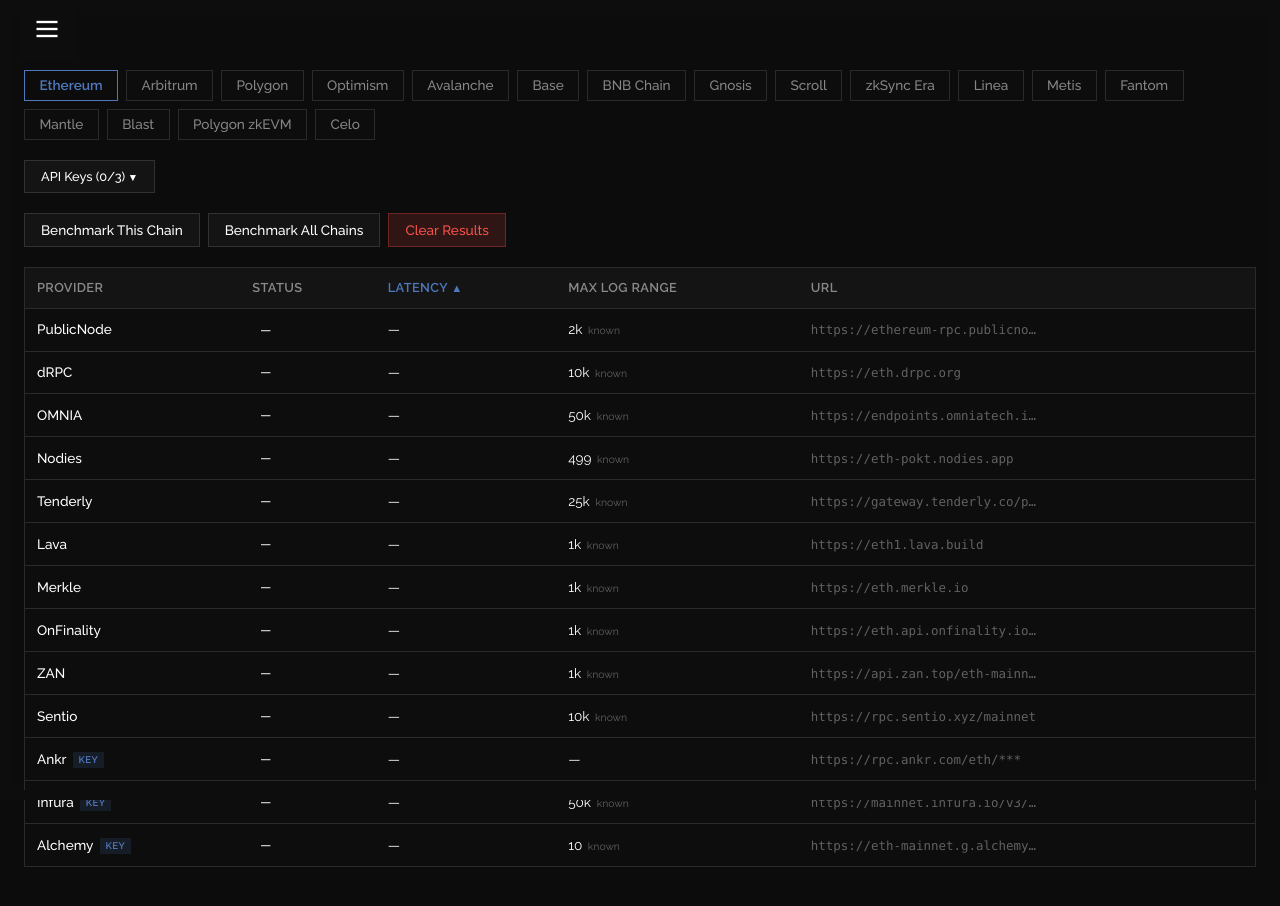
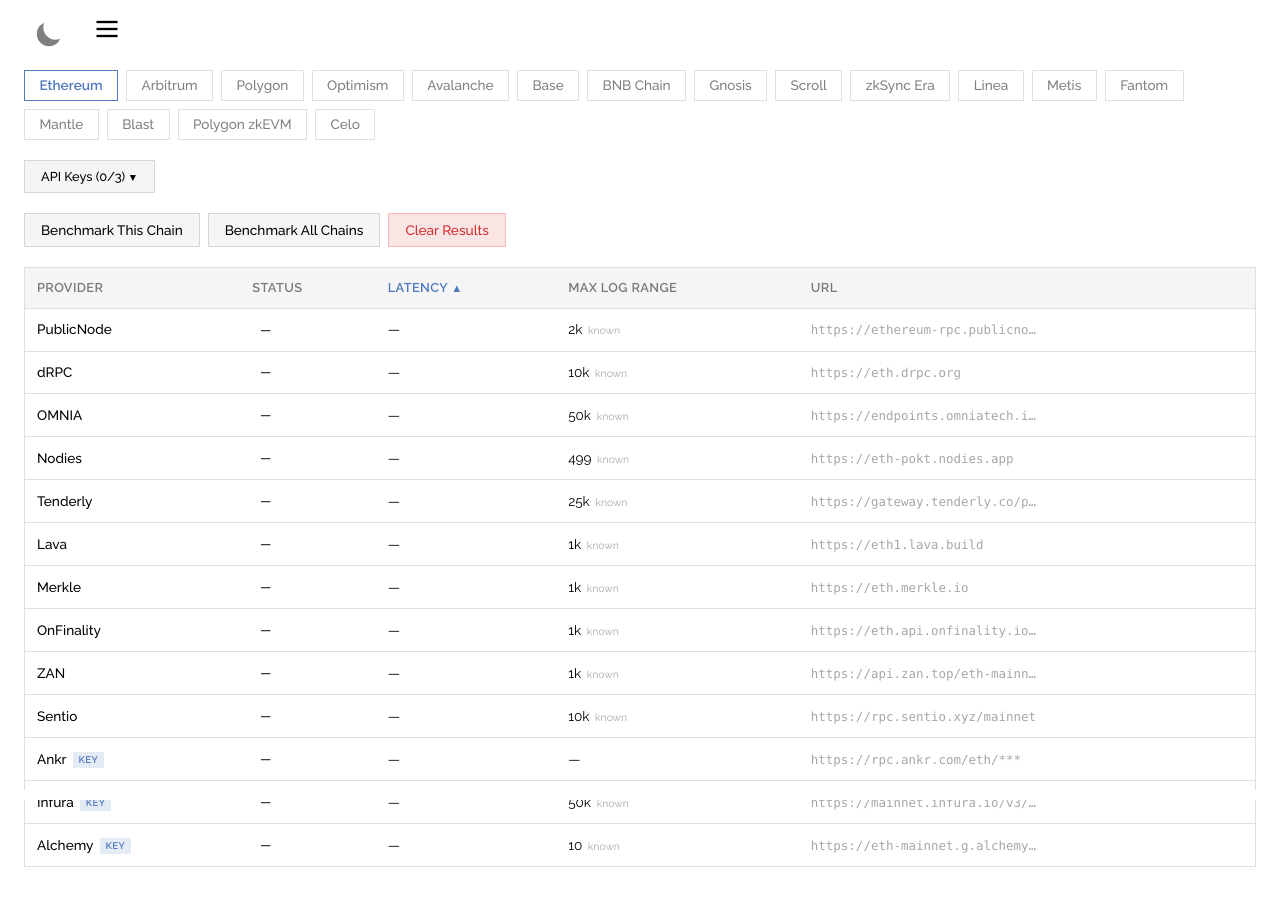
Before and after one commit to JTraversa/rpc-benchmark-dashboard, a React (Vite) app: page / in a window 1280 px wide. Shown: the top 906 px of the page. Built offline with nearby package versions, Linux system fonts and the light colour scheme.

Commit message:
lightdark mode

```diff
--- a/src/App.css
+++ b/src/App.css
@@ -47,6 +47,35 @@
   justify-content: flex-start;
   padding: 0 0.5rem;
   z-index: 1000;
+}
+
+.header-left {
+  display: flex;
+  align-items: center;
+}
+
+.theme-toggle {
+  background: var(--bg-secondary);
+  border: none;
+  color: var(--text-secondary);
+  cursor: pointer;
+  padding: 5px 15px;
+  font-size: 1.25rem;
+  font-family: 'Marcellus', serif;
+  line-height: 2;
+  height: 50px;
+  display: flex;
+  align-items: center;
+  z-index: 1000;
+}
+
+.theme-toggle svg {
+  width: 1.5em;
+  height: 1.5em;
+}
+
+.theme-toggle:hover {
+  color: var(--text-primary);
 }
 
 .menu-toggle {
--- a/src/components/Header.jsx
+++ b/src/components/Header.jsx
@@ -1,4 +1,5 @@
 import { useState } from 'react';
+import ThemeToggle from './ThemeToggle';
 
 const menuLinks = [
   { label: 'Home', href: '/' },
@@ -24,6 +25,8 @@
   return (
     <>
       <header className="site-header">
+        <div className="header-left">
+          <ThemeToggle />
           <button className="menu-toggle" onClick={toggleMenu}>
             {menuOpen ? (
               <svg width="28" height="28" viewBox="0 0 24 24" fill="none" stroke="currentColor" strokeWidth="2">
@@ -38,6 +41,7 @@
               </svg>
             )}
           </button>
+        </div>
       </header>
 
       <div className={`site-nav${menuOpen ? ' nav-open' : ''}`}>
--- /dev/null
+++ b/src/components/ThemeToggle.jsx
@@ -0,0 +1,30 @@
+import { useEffect, useState } from 'react';
+
+function getDefaultTheme() {
+  const stored = localStorage.getItem('theme');
+  if (stored) return stored;
+  return window.matchMedia && window.matchMedia('(prefers-color-scheme: dark)').matches
+    ? 'dark'
+    : 'light';
+}
+
+export default function ThemeToggle() {
+  const [theme, setTheme] = useState(getDefaultTheme);
+
+  const toggle = () => {
+    setTheme(theme === 'dark' ? 'light' : 'dark');
+  };
+
+  useEffect(() => {
+    document.documentElement.setAttribute('data-theme', theme);
+    localStorage.setItem('theme', theme);
+  }, [theme]);
+
+  return (
+    <button className="theme-toggle" onClick={toggle} title="Toggle theme">
+      <svg width="24" height="24" viewBox="0 0 24 24" fill="currentColor" stroke="none">
+        <path d="M21.752 15.002A9.718 9.718 0 0 1 18 15.75c-5.385 0-9.75-4.365-9.75-9.75 0-1.33.266-2.597.748-3.752A9.753 9.753 0 0 0 3 11.25C3 16.635 7.365 21 12.75 21a9.753 9.753 0 0 0 9.002-5.998Z" />
+      </svg>
+    </button>
+  );
+}
--- a/src/index.css
+++ b/src/index.css
@@ -30,6 +30,26 @@
   -moz-osx-font-smoothing: grayscale;
 }
 
+[data-theme="light"] {
+  --bg-primary: #ffffff;
+  --bg-secondary: #ffffff;
+  --bg-tertiary: #f5f5f5;
+  --bg-hover: #ebebeb;
+  --border: rgba(0,0,0,0.12);
+  --border-light: rgba(0,0,0,0.18);
+  --text-primary: #000;
+  --text-secondary: rgba(0,0,0,0.5);
+  --text-muted: rgba(0,0,0,0.35);
+  --accent: rgb(80, 120, 190);
+  --accent-hover: rgb(105, 145, 215);
+  --green: #2e7d32;
+  --green-bg: rgba(46, 125, 50, 0.12);
+  --yellow: #ed6c02;
+  --yellow-bg: rgba(237, 108, 2, 0.12);
+  --red: #d32f2f;
+  --red-bg: rgba(211, 47, 47, 0.12);
+}
+
 *,
 *::before,
 *::after {
```
Lines whose indentation alone changed are shown as unchanged.
